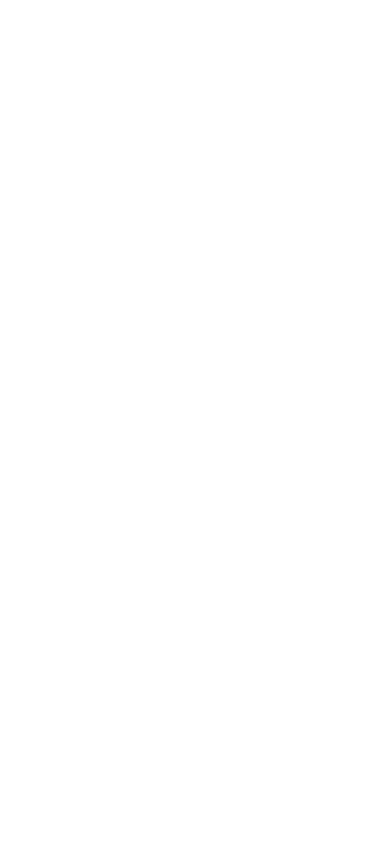
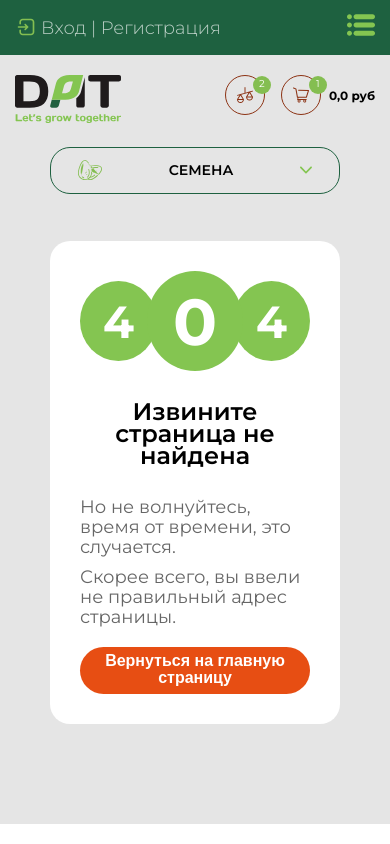
Before and after one commit to Zhbura/Agricultural_online_store, a React (Create React App) app: page /current_orders in a window 390 px wide. Before the commit this address had no page. Shown: the top 844 px of the page. Built offline with nearby package versions, Linux system fonts and the light colour scheme.

Commit message:
Создание адаптивной вёрстки страницы ошибки

```diff
--- /dev/null
+++ b/src/components/Error/Error.js
@@ -0,0 +1,25 @@
+import { Link } from 'react-router-dom';
+import { Button } from '../Button/Button';
+import './Error.scss';
+
+export const Error = () => {
+    return (
+        <>
+            <div className="container">
+                <div className="error">
+                    <div className="error__numbers">
+                        <div className="error__number error__number_small error__number_left"><span className="error__span">4</span></div>
+                        <div className="error__number error__number_big"><span className="error__span error__span_big">0</span></div>
+                        <div className="error__number error__number_small error__number_right"><span className="error__span">4</span></div>
+                    </div>
+                    <h2 className="error__heading">Извините страница не найдена</h2>
+                    <p className="error__text">Но не волнуйтесь, время от времени, это случается.</p>
+                    <p className="error__text">Скорее всего, вы ввели не правильный адрес страницы.</p>
+                    <div className="error__btn">
+                        <Button><Link to="/">Вернуться на главную страницу</Link></Button>
+                    </div>
+                </div>
+            </div>
+        </>
+    )
+}
--- /dev/null
+++ b/src/components/Error/Error.scss
@@ -0,0 +1,83 @@
+.error {
+    width: 540px;
+    margin: 0 auto;
+    background: #ffffff;
+    border-radius: 20px;
+    padding: 30px;
+    margin-bottom: 100px;
+    margin-top: 30px;
+
+    @media (min-width: 320px) and (max-width: 767px) {
+        width: 290px;
+    }
+
+    &__numbers {
+        display: flex;
+        justify-content: center;
+        margin-bottom: 30px;
+    }
+
+    &__number {
+        width: 100px;
+        height: 100px;
+        border-radius: 50%;
+        background: #84C551;
+        position: relative;
+
+        &_small {
+            width: 80px;
+            height: 80px;
+            align-self: center;
+        }
+
+        &_big {
+            z-index: 2;
+        }
+
+        &_left {
+            margin-right: -10px;
+        }
+
+        &_right {
+            margin-left: -10px;
+        }
+    }
+
+    &__span {
+        position: absolute;
+        color: #ffffff;
+        top: 50%;
+        left: 50%;
+        transform: translate(-50%, -50%);
+        font-weight: 700;
+        font-size: 45px;
+        line-height: 55px;
+
+        &_big {
+            font-size: 65px;
+        }
+    }
+
+    &__heading {
+        font-weight: 600;
+        font-size: 24px;
+        line-height: 22px;
+        color: #000000;
+        text-align: center;
+        margin-bottom: 30px;
+    }
+
+    &__text {
+        font-weight: 400;
+        font-size: 18px;
+        line-height: 20px;
+        color: rgba(0, 0, 0, 0.6);
+        margin-bottom: 10px;
+    }
+
+    &__btn {
+        display: flex;
+        justify-content: center;
+        margin-top: 20px;
+    }
+}
--- a/src/components/Main/Main.js
+++ b/src/components/Main/Main.js
@@ -1,7 +1,4 @@
-import { BottomBar } from '../BottomBar/BottomBar';
 import { BrandWrap } from '../BrandWrap/BrandWrap';
-import { Footer } from '../Footer/Footer';
-import { Header } from "../Header/Header"
 import { InfoCompany } from '../InfoCompany/InfoCompany';
 import { NewProducts } from '../NewProducts/NewProducts';
 import { Partners } from '../Partners/Partners';
--- a/src/components/Order/Order.js
+++ b/src/components/Order/Order.js
@@ -67,7 +67,7 @@
                         <h4 className="order__heading">Товары в корзине</h4>
                         <div className="cart-order">
                             <div className="order__image">
-                                <img src={productImg} />
+                                <img src={productImg} alt="Гербицид Комманд" />
                             </div>
                             <div className="order__info-right">
                                 <h3 className="order__title">Гербицид Комманд®, ФМС Украина</h3>
@@ -79,7 +79,7 @@
                         </div>
                         <div className="cart-order">
                             <div className="order__image">
-                                <img src={productImg} />
+                                <img src={productImg} alt="Гербицид Комманд" />
                             </div>
                             <div className="order__info-right">
                                 <h3 className="order__title">Гербицид Комманд®, ФМС Украина</h3>
@@ -96,7 +96,7 @@
                             </div>
                             <div className="order__info-bottom">
                                 <div className="order__image">
-                                    <img src={productImg} />
+                                    <img src={productImg} alt="Гербицид Комманд" />
                                 </div>
                                 <div className="order__info-right">
                                     <div className="order__price-quantity">
@@ -112,7 +112,7 @@
                             </div>
                             <div className="order__info-bottom">
                                 <div className="order__image">
-                                    <img src={productImg} />
+                                    <img src={productImg} alt="Гербицид Комманд" />
                                 </div>
                                 <div className="order__info-right">
                                     <div className="order__price-quantity">
--- a/src/components/Partners/Partners.js
+++ b/src/components/Partners/Partners.js
@@ -4,7 +4,7 @@
 import partnerLogo3 from '../../img/partnerLogo3.svg';
 import partnerLogo5 from '../../img/partnerLogo5.svg';
 import { PageHeadingTwice } from '../PageHeading/PageHeading';
-import { Arrow } from '../SVG/Arrow/Arrow';
+import { Arrow, ArrowRight } from '../SVG/Arrow/Arrow';
 
 export const Partners = () => {
     return (
@@ -27,8 +27,8 @@
                     <div className="partners__logo">
                         <img src={partnerLogo5} alt="partnerLogo5" />
                     </div>
-                    <div className="arrow-circle arrow_right">
-                        <Arrow />
+                    <div className="arrow-circle">
+                        <ArrowRight />
                     </div>
                 </div>
                 <div className="partners__slider">
--- a/src/components/PersonalAccount/PersonalAccount.js
+++ b/src/components/PersonalAccount/PersonalAccount.js
@@ -5,10 +5,6 @@
 import { PersonalData } from '../SVG/Icon/PersonalData';
 import { Unlock } from '../SVG/Icon/Unlock';
 import { History } from '../SVG/Icon/History';
-import { TopBar } from '../TopBar/TopBar';
-import { Header } from '../Header/Header';
-import { BottomBar } from '../BottomBar/BottomBar';
-import { Footer } from '../Footer/Footer';
 import { NavLink, Link, Outlet } from 'react-router-dom';
 
 export const PersonalAccount = () => {
@@ -17,11 +13,6 @@
 
     return (
         <>
-            <div className="wrapper">
-                <div className="top">
-                    <TopBar />
-                    <Header />
-                    <BottomBar />
             <div className="personal-account">
                 <div className="container">
                     <div className="cabinet-wrap">
@@ -91,9 +82,6 @@
                     </div>
                 </div>
             </div >
-                </div>
-                <Footer />
-            </div >
         </>
     )
 }
--- a/src/components/Router/Router.js
+++ b/src/components/Router/Router.js
@@ -1,4 +1,4 @@
-import { Route, Routes } from "react-router-dom";
+import { Link, Route, Routes } from "react-router-dom";
 import { Main } from "../Main/Main";
 import { Product } from "../Product/Product";
 import { Order } from "../Order/Order";
@@ -20,6 +20,7 @@
 import { ChangePassword } from "../ChangePassword/ChangePassword";
 import { Cabinet } from "../PersonalAccount/Cabinet";
 import { Layout } from "../Layout/Layout";
+import { Error } from "../Error/Error";
 
 export const Router = () => {
     return (
@@ -51,6 +52,7 @@
                         <Route path="order_history" element={<OrderHistory />} />
                         <Route path="change_password" element={<ChangePassword />} />
                     </Route>
+                    <Route path="*" element={<Error />} />
                 </Route>
             </Routes>
         </>
```
Also changed, not shown: src/components/CurrentOrders/CurrentOrders.js (+6 -6 lines), src/components/News/News.js (+12 -12 lines), src/components/OrderHistory/OrderHistory.js (+6 -6 lines). Lines whose indentation alone changed are shown as unchanged.
